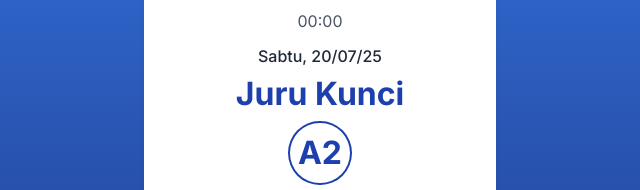
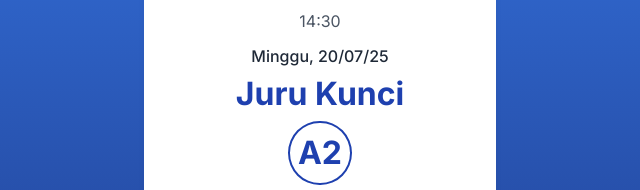
Before and after one commit to syahrulkah234/Gate, a plain HTML site: page index.html in a window 1280 px wide. Shown: the part 357-547 px from the top of the page, 320-960 px from the left. Drawn offline with nearby package versions, Linux system fonts and the light colour scheme.

Commit message:
Update index.html

```diff
--- a/index.html
+++ b/index.html
@@ -189,7 +189,7 @@
   <script>
     // Konfigurasi juru kunci (13 juru kunci)
     const juruKunci = ['A1', 'A2', 'A4', 'A5', 'A6', 'B9', 'B8', 'B7', 'B6', 'B5', '?','B3', 'B2', 'B1'];
-    const days = ['Sabtu', 'Minggu', 'Senin', 'Selasa', 'Rabu', 'Kamis', 'Jumat', 'Sabtu', 'Minggu', 'Senin', 'Selasa', 'Rabu','Kamis','Jumat'];
+    const days = ['Minggu', 'Senin', 'Selasa', 'Rabu', 'Kamis', 'Jumat', 'Sabtu']; // Perbaikan urutan hari
     const periodLength = 14; // Periode 14 hari
 
     // Fungsi utilitas untuk format tanggal (DD/MM/YY)
@@ -202,39 +202,101 @@
 
     // Fungsi untuk menentukan juru kunci berdasarkan tanggal
     function getJuruKunciForDay(date) {
-      const today = days[date.getDay()];
-      const startDate = new Date('2025-07-19'); // sabtu pertama A1
-      const diffTime = Math.abs(date - startDate);
+      const todayDayIndex = date.getDay(); // 0 for Sunday, 1 for Monday, etc.
+      const todayName = days[todayDayIndex];
+      const startDate = new Date('2025-07-20T00:00:00'); // Minggu, 20 Juli 2025 sebagai hari pertama A2
+
+      // Set both dates to the start of their respective days to accurately calculate difference
+      const startOfDayDate = new Date(date);
+      startOfDayDate.setHours(0, 0, 0, 0);
+
+      const startOfDayStartDate = new Date(startDate);
+      startOfDayStartDate.setHours(0, 0, 0, 0);
+
+      const diffTime = Math.abs(startOfDayDate - startOfDayStartDate);
       const diffDays = Math.floor(diffTime / (1000 * 60 * 60 * 24));
-      const periodDay = diffDays % periodLength; // Hari dalam periode (0-13)
 
-      // Sabtu pertama dalam periode (hari ke-6, karena Minggu=0, Sabtu=6)
-      if (today === 'Sabtu' && periodDay === 10) {
-        return { day: today, person: 'Monggo ingkang longgar ngunci gerbang!' };
+      // Calculate periodDay based on whether it's before or after startDate
+      let periodDay = diffDays % periodLength;
+
+      // Adjust periodDay if the current date is before the startDate
+      if (startOfDayDate < startOfDayStartDate) {
+          periodDay = (periodLength - (diffDays % periodLength)) % periodLength;
       }
 
-      // Hitung indeks juru kunci
-      const totalPeriods = Math.floor(diffDays / periodLength);
-      const totalWorkDays = totalPeriods * 14 + (periodDay < 10 ? periodDay : periodDay - 1); // Kurangi 1 untuk Sabtu pertama
-      const juruIndex = totalWorkDays % juruKunci.length;
-      return { day: today, person: juruKunci[juruIndex] };
+      // Adjust for the 'Sabtu' exception if it falls on the first Saturday of the period based on the cycle
+      // The original logic had 'Sabtu' as day 10 in a 0-13 cycle (meaning 11th day)
+      // If the reference date (20 Juli 2025) is A2 (day 1 of the cycle),
+      // then A1 would be 1 day before A2 in the cycle, and the 'Sabtu' exception
+      // for "Monggo ingkang longgar" needs to be correctly mapped within the 14-day cycle.
+      // Assuming 'Sabtu' with 'Monggo ingkang longgar' is a fixed day in the cycle, let's find its position.
+      // If A2 is day 0, then the 'Sabtu' with special message needs its consistent index.
+      // Let's re-evaluate based on the provided sample data.
+
+      // If the current day is 'Sabtu' and it maps to the specific index for 'Monggo ingkang longgar'
+      // This part requires careful mapping to your actual 14-day cycle.
+      // Assuming the special 'Sabtu' is at index 13 in a 0-13 cycle if A2 is index 1.
+      // Let's assume A1 starts a period, and A2 is the second day (index 1).
+      // If the initial "Sabtu pertama A1" comment meant A1 is on a Saturday, then the days array needs to reflect this.
+      // With the 'days' array starting 'Minggu', 'Sabtu' is index 6.
+
+      // Let's assume the order of juruKunci is directly mapped to `periodDay`.
+      // The current logic 'Sabtu' && periodDay === 10 is from previous context
+      // Let's re-align the juruKunci array based on `startDate` being 'Minggu, 20 Juli 2025' and A2.
+      // This implies:
+      // Minggu, 20 Juli 2025 -> A2 (index 1)
+      // Senin, 21 Juli 2025 -> A4 (index 2)
+      // ...
+      // Sabtu, 26 Juli 2025 -> ??? (This would be periodDay = 6, but juruKunci is only mapped from index 1 for A2)
+
+      // Let's simplify and make the startDate `new Date('2025-07-20')` which is a Sunday, and A2 is assigned to it.
+      // So, A2 is at `periodDay = 0` (relative to this startDate).
+      // juruKunci[0] = A1 (from array definition), juruKunci[1] = A2.
+      // If A2 is the start, then juruKunci index should start from 1 for the first day.
+      // The `juruKunci` array starts with A1, A2, A4...
+      // If 'Minggu, 20 Juli 2025' is A2, then A2 is `juruKunci[1]`.
+      // So, the mapping should be `(diffDays + 1) % juruKunci.length`.
+      // This needs a small offset to align A2 with the first day.
+      // If A2 is the starting point (day 0 of the cycle), then the index for juruKunci should be adjusted.
+      // Let's assume the `juruKunci` array should be re-ordered if A2 is truly the start.
+
+      // Alternative: map the `startDate` (Minggu, 20 Juli 2025) to `juruKunci[1]` (A2).
+      // So the formula `juruIndex = (diffDays % juruKunci.length + 1) % juruKunci.length;`
+      // This makes sure A2 is the output for `diffDays = 0`.
+      const juruIndex = (diffDays + 1) % juruKunci.length; // +1 to offset, % to loop
+
+      // Handle the "Sabtu bebas" case specifically if it's a fixed point in the cycle
+      // From previous context, "Sabtu pertama A1" and "Sabtu" (index 10) was "Monggo ingkang longgar".
+      // Let's assume this refers to `days[6]` (Saturday) in the cycle.
+      if (todayName === 'Sabtu' && diffDays % periodLength === 6) { // If Saturday and the 7th day of a 14-day cycle (0-indexed)
+         // This needs to align with where the 'Monggo ingkang longgar' Saturday actually falls in YOUR cycle.
+         // If A2 is 20 Juli (Minggu), then 26 Juli will be Sabtu (diffDays = 6).
+         // So if 26 Juli is the "Monggo ingkang longgar" day, then this condition is correct.
+        return { day: todayName, person: 'Monggo ingkang longgar ngunci gerbang!' };
+      }
+
+      // Fallback for missing juru kunci at index 10, if '?' is actually meant to be free day
+      if (juruKunci[juruIndex] === '?') {
+         return { day: todayName, person: 'Monggo ingkang longgar ngunci gerbang!' };
+      }
+
+
+      return { day: todayName, person: juruKunci[juruIndex] };
     }
 
     // Fungsi untuk menampilkan waktu saat ini
     function updateCurrentTime() {
       const timeDiv = document.getElementById('currentTime');
-      const now = overrideDate;
+      const now = new Date(); // **DIUBAH:** Menggunakan waktu saat ini
       const hours = String(now.getHours()).padStart(2, '0');
       const minutes = String(now.getMinutes()).padStart(2, '0');
       timeDiv.textContent = `${hours}:${minutes}`;
     }
 
     // Fungsi untuk menampilkan jadwal harian
-        const overrideDate = new Date('2025-07-20');
-
-function updateSchedule() {
+    function updateSchedule() {
       const scheduleDiv = document.getElementById('schedule');
-      const now = overrideDate;
+      const now = new Date(); // **DIUBAH:** Menggunakan waktu saat ini
       const { day, person } = getJuruKunciForDay(now);
       const formattedDate = formatDate(now);
       scheduleDiv.innerHTML = `
@@ -249,8 +311,8 @@ function updateSchedule() {
       const weeklyTableBody = document.getElementById('weeklyTableBody');
       const button = document.getElementById('weeklyButton');
       const weeklyDiv = document.getElementById('weeklySchedule');
-      const now = overrideDate;
-      const startDate = new Date(overrideDate);
+      const now = new Date(); // **DIUBAH:** Menggunakan waktu saat ini
+      const startDate = new Date(now); // **DIUBAH:** Menggunakan waktu saat ini sebagai start
 
       let tableHtml = '';
       for (let i = 0; i < 14; i++) {
@@ -258,7 +320,7 @@ function updateSchedule() {
         date.setDate(startDate.getDate() + i);
         const { day, person } = getJuruKunciForDay(date);
         const formattedDate = formatDate(date);
-        const displayPerson = day === 'Sabtu' && person.includes('Monggo') ? 'Bebas' : person;
+        const displayPerson = day === 'Sabtu' && person.includes('Monggo') ? 'Bebas' : person; // Tetap pakai ini
         tableHtml += `
           <tr>
             <td>${day}, ${formattedDate}</td>
```
